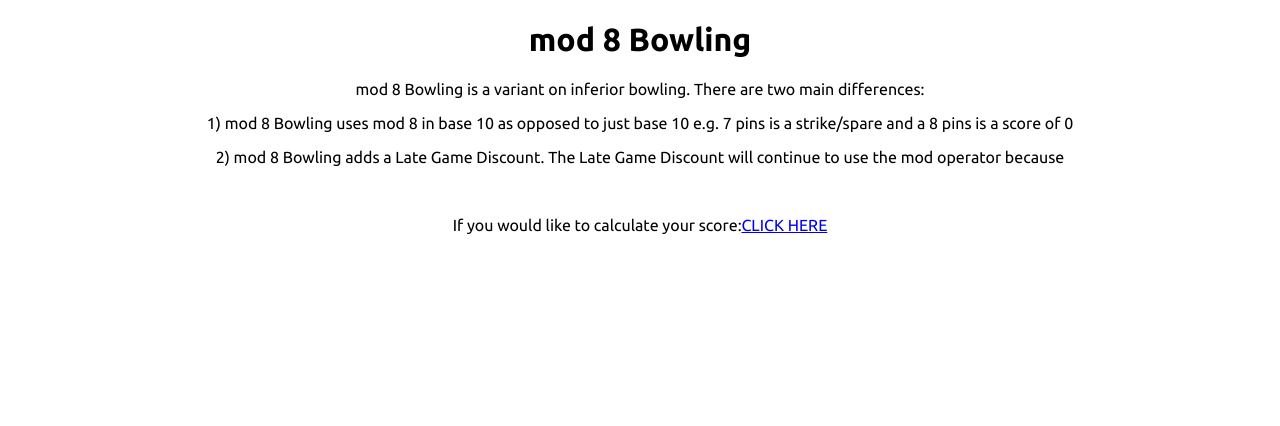
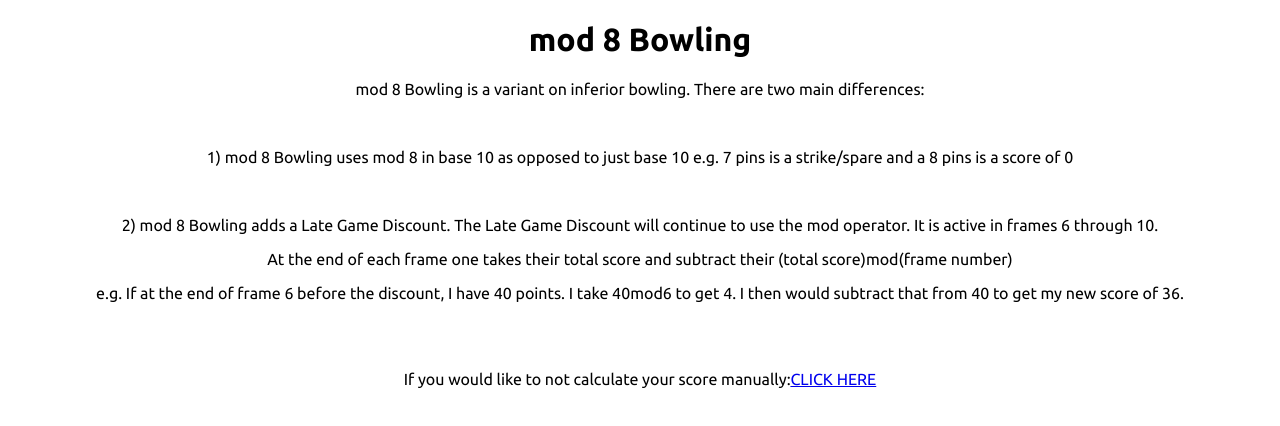
Before and after one commit to troywiegand/mod8bowling, a React (Create React App) app: page /about in a window 1280 px wide. Shown: the top 426 px of the page. Built offline with nearby package versions, Linux system fonts and the light colour scheme.

Commit message:
Update the About page

```diff
--- a/src/About.js
+++ b/src/About.js
@@ -1,5 +1,5 @@
 import React, { Component } from 'react';
-import {NavLink} from 'react-router-dom'
+import { NavLink } from 'react-router-dom'
 
 
 class About extends Component {
@@ -13,15 +13,23 @@ class About extends Component {
           <p>
             mod 8 Bowling is a variant on inferior bowling. There are two main differences:
         </p>
+          <br />
           <p>
             1) mod 8 Bowling uses mod 8 in base 10 as opposed to just base 10  e.g. 7 pins is a strike/spare and a 8 pins is a score of 0
         </p>
+          <br />
           <p>
-        2) mod 8 Bowling adds a Late Game Discount. The Late Game Discount will continue to use the mod operator because
+            2) mod 8 Bowling adds a Late Game Discount. The Late Game Discount will continue to use the mod operator.
+            It is active in frames 6 through 10.
           </p>
-
+          <p> At the end of each frame one takes their total score and subtract their (total score)mod(frame number)</p>
+          <p>
+             e.g. If at the end of frame 6 before the discount, I have 40 points.
+            I take 40mod6 to get 4. I then would subtract that from 40 to get my new score of 36.
+          </p>
           <br />
-        <p> If you would like to calculate your score:
+          <br />
+          <p> If you would like to not calculate your score manually:
            <NavLink to='/score'>
               CLICK HERE
             </NavLink>
```
Lines whose indentation alone changed are shown as unchanged.
